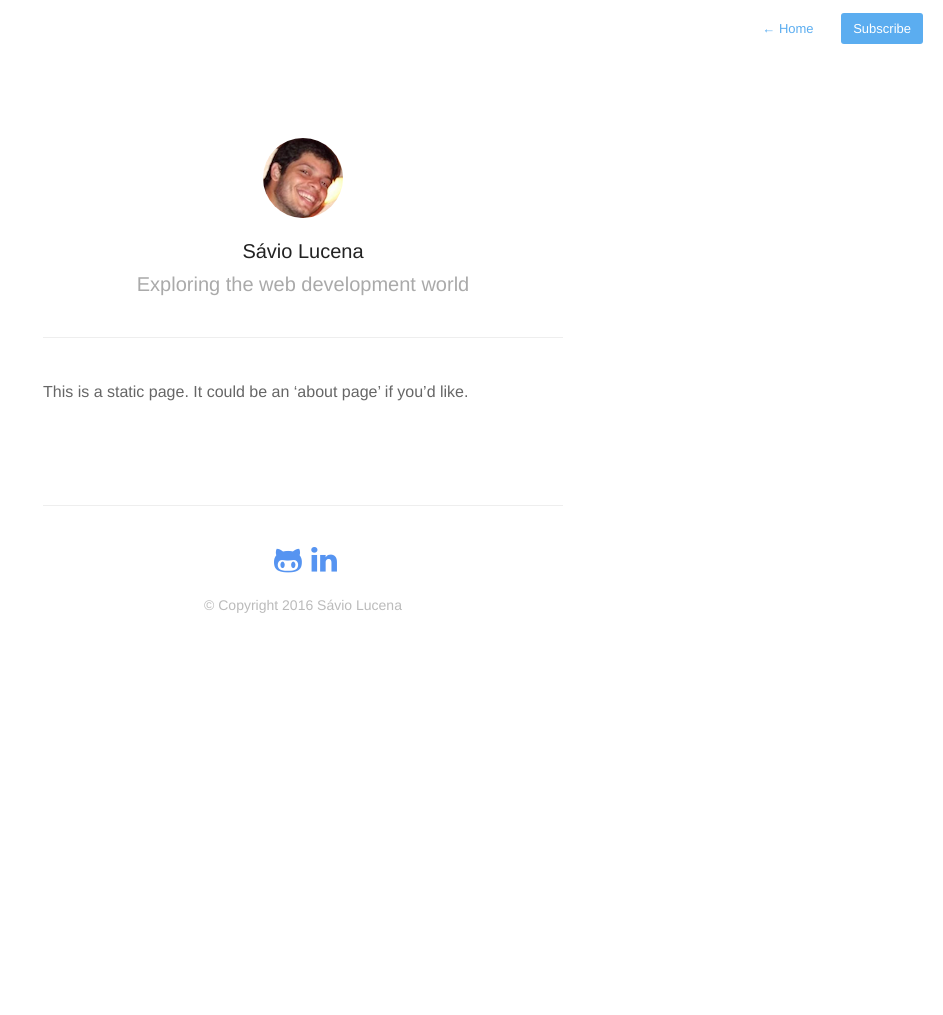
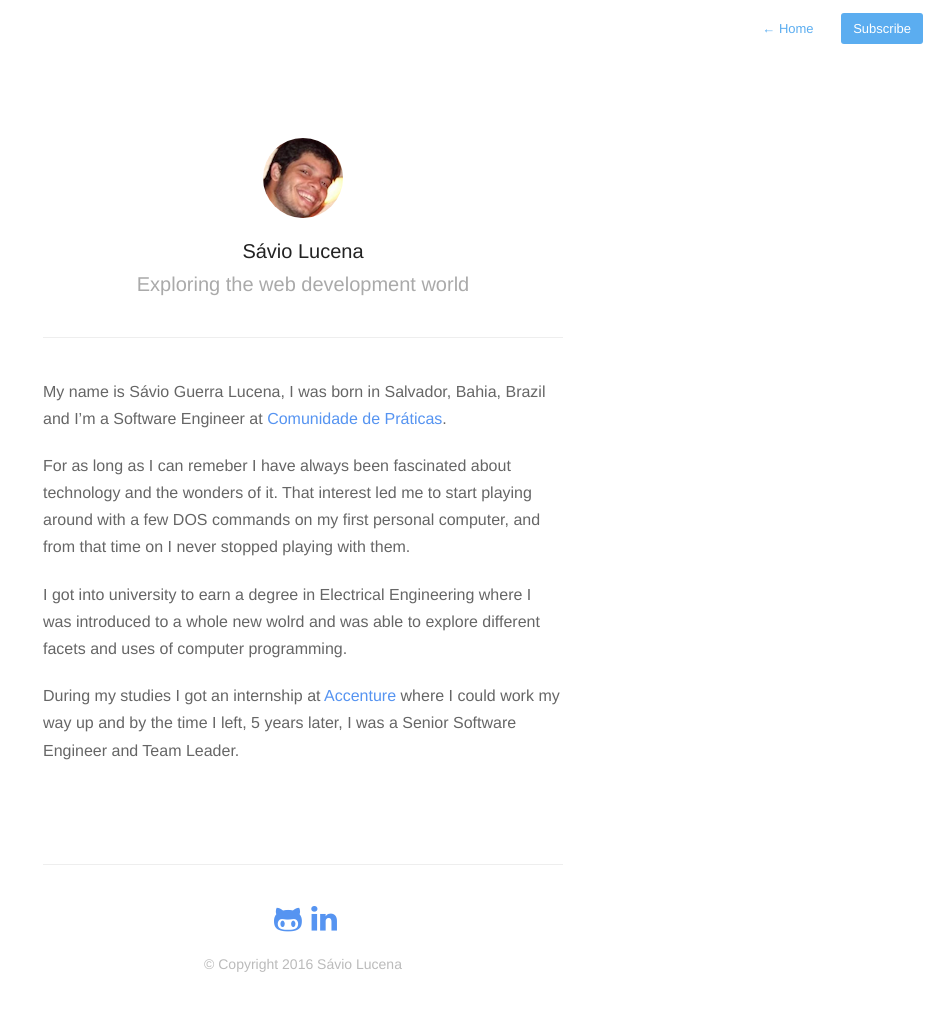
Before and after one commit to saviogl/saviogl.github.io, a Jekyll site: the page built from about.md, in a window 1280 px wide. Shown: the whole page, without its empty margins (337-1280 px from the left). Built offline with Jekyll 4.4.1, drawn with Linux system fonts in a browser that asks for light colours; nearby versions of some CDN libraries; Markdown is read by kramdown in place of the engine named in the settings; before the commit the page ends 900 px from its top, so only the background shows below that.

Commit message:
Editing about me page

```diff
--- a/about.md
+++ b/about.md
@@ -4,6 +4,12 @@ permalink: about/
 profile: true
 ---
 
-This is a static page. It could be an 'about page' if you'd like.
+My name is Sávio Guerra Lucena, I was born in Salvador, Bahia, Brazil and I'm a Software Engineer at [Comunidade de Práticas](atencaobasica.org.br).
+
+For as long as I can remeber I have always been fascinated about technology and the wonders of it. That interest led me to start playing around with a few DOS commands on my first personal computer, and from that time on I never stopped playing with them.
+
+I got into university to earn a degree in Electrical Engineering where I was introduced to a whole new wolrd and was able to explore different facets and uses of computer programming.
+
+During my studies I got an internship at [Accenture](https://www.accenture.com) where I could work my way up and by the time I left, 5 years later, I was a Senior Software Engineer and Team Leader.
 
 {% include footer.html %}
```
